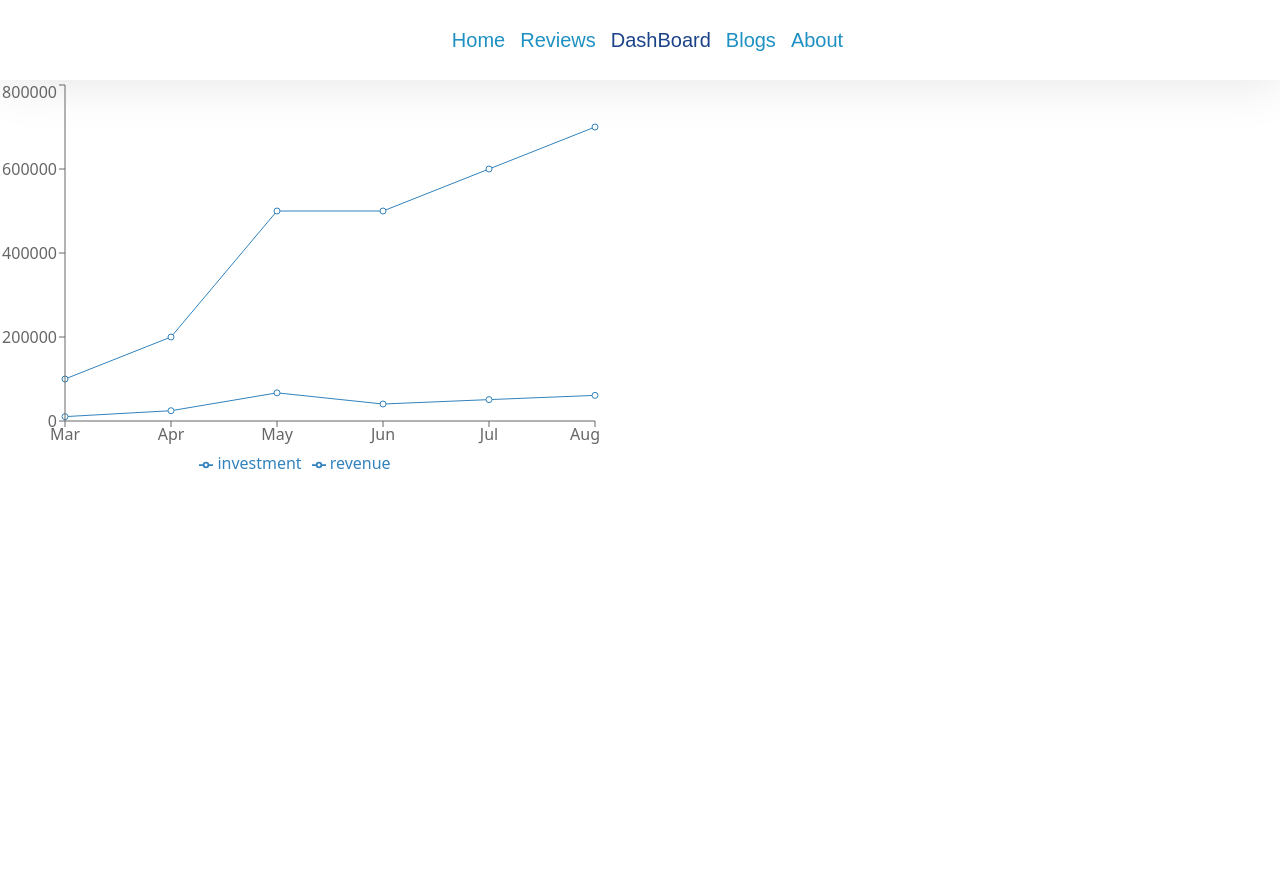
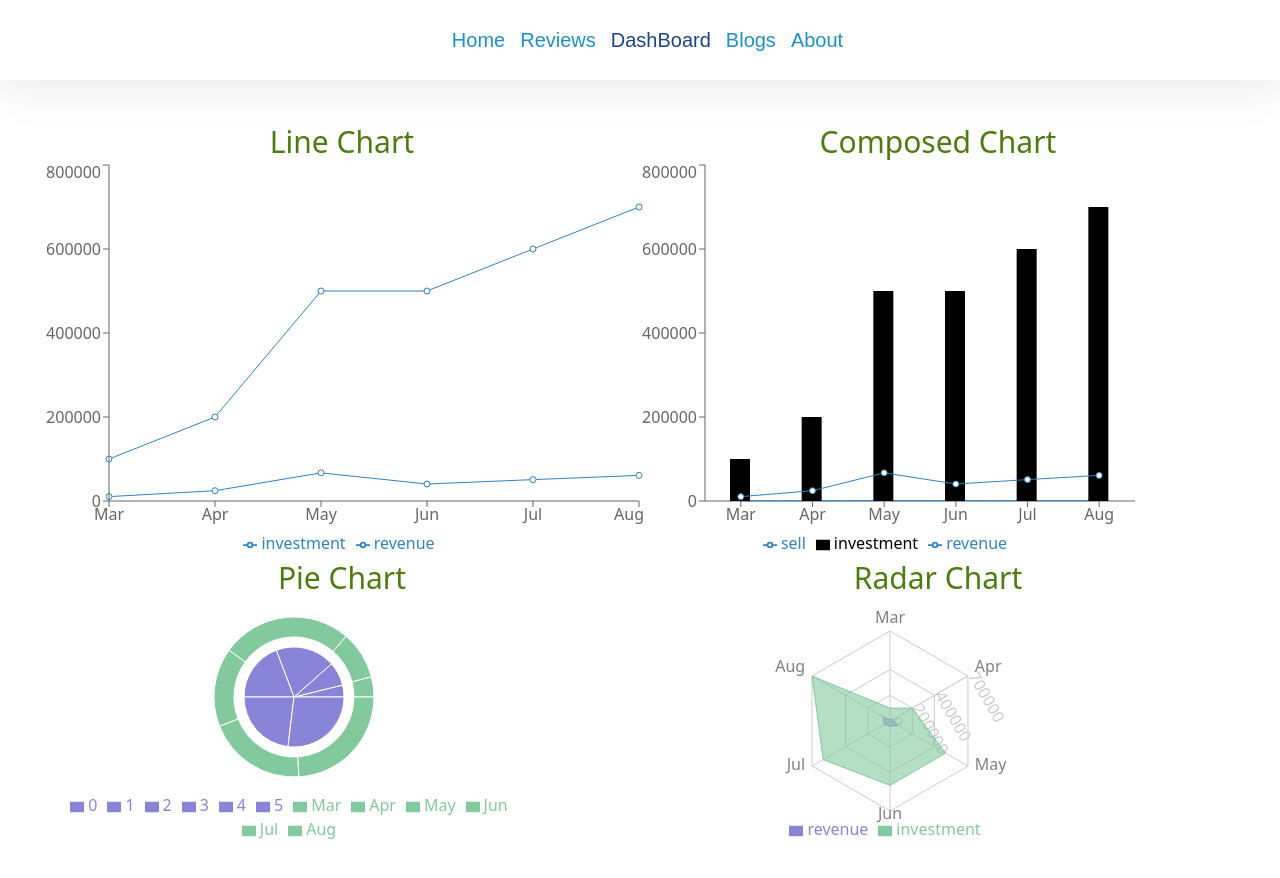
Before and after one commit to shagors/product-analysis-website, a React (Create React App) app: page /dashboard in a window 1280 px wide. Shown: the top 878 px of the page. Before the commit the page ends 800 px from the top, so only its background shows below. Built offline with nearby package versions, Linux system fonts and the light colour scheme.

Commit message:
4 charts add and connect with dashboard

```diff
--- /dev/null
+++ b/src/components/AllChart/ComposedChartDiagram.js
@@ -0,0 +1,23 @@
+import React from 'react';
+import { Area, Bar, ComposedChart, Legend, Line, Tooltip, XAxis, YAxis } from 'recharts';
+import MyChartData from '../../hooks/MyChartData';
+
+const ComposedChartDiagram = () => {
+    const [data, setData]= MyChartData();
+    return (
+        <div>
+            <h2 className="text-3xl text-lime-700">Composed Chart</h2>
+            <ComposedChart width={500} height={400} data={data}>
+                <XAxis dataKey={'month'}></XAxis>
+                <YAxis dataKey={'investment'}></YAxis>
+                <Tooltip></Tooltip>
+                <Legend></Legend>
+                <Area dataKey={'sell'}></Area>
+                <Bar barSize={20} dataKey={'investment'}></Bar>
+                <Line dataKey={'revenue'}></Line>
+            </ComposedChart>
+        </div>
+    );
+};
+
+export default ComposedChartDiagram;
--- a/src/components/AllChart/LineChartDiagram.js
+++ b/src/components/AllChart/LineChartDiagram.js
@@ -5,6 +5,8 @@ import MyChartData from '../../hooks/MyChartData';
 const LineChartDiagram = () => {
     const [data, setData] = MyChartData();
     return (
+        <div>
+            <h2 className="text-3xl text-lime-700">Line Chart</h2>
             <LineChart width={600} height={400} data={data}>
                 <Line dataKey={'investment'}></Line>
                 <Line dataKey={'revenue'}></Line>
@@ -13,6 +15,7 @@ const LineChartDiagram = () => {
                 <Tooltip></Tooltip>
                 <Legend></Legend>
             </LineChart>
+        </div>
     );
 };
 
--- /dev/null
+++ b/src/components/AllChart/PieChartDiagram.js
@@ -0,0 +1,20 @@
+import React from 'react';
+import { Legend, Pie, PieChart, Tooltip } from 'recharts';
+import MyChartData from '../../hooks/MyChartData';
+
+const PieChartDiagram = () => {
+    const [data, setData] = MyChartData();
+    return (
+        <div>
+            <h2 className="text-3xl text-lime-700">Pie Chart</h2>
+            <PieChart width={500} height={250}>
+                <Pie data={data} dataKey={'investment'} cx='50%' cy='50%' outerRadius={50} fill='#8884d8'></Pie>
+                <Pie data={data} dataKey={'revenue'} cx='50%' cy='50%' innerRadius={60} outerRadius={80} fill='#82ca9d' nameKey={'month'}></Pie>
+                <Tooltip></Tooltip>
+                <Legend></Legend>
+            </PieChart>
+        </div>
+    );
+};
+
+export default PieChartDiagram;
--- /dev/null
+++ b/src/components/AllChart/RadarChartDiagram.js
@@ -0,0 +1,23 @@
+import React from 'react';
+import { Legend, PolarAngleAxis, PolarGrid, PolarRadiusAxis, Radar, RadarChart, Tooltip } from 'recharts';
+import MyChartData from '../../hooks/MyChartData';
+
+const RadarChartDiagram = () => {
+    const [data, setData] = MyChartData();
+    return (
+        <div>
+            <h2 className="text-3xl text-lime-700">Radar Chart</h2>
+            <RadarChart outerRadius={90} width={500} height={250} data={data}>
+                <PolarGrid></PolarGrid>
+                <PolarAngleAxis dataKey={'month'}></PolarAngleAxis>
+                <PolarRadiusAxis angle={30} domain={[0, 150]}></PolarRadiusAxis>
+                <Radar dataKey={'revenue'} stroke='#8884d8' fill='#8884d8' fillOpacity={0.6}></Radar>
+                <Radar dataKey={'investment'} stroke='#82ca9d' fill='#82ca9d' fillOpacity={0.6}></Radar>
+                <Tooltip></Tooltip>
+                <Legend></Legend>
+            </RadarChart>
+        </div>
+    );
+};
+
+export default RadarChartDiagram;
--- a/src/components/Dashboard/Dashboard.js
+++ b/src/components/Dashboard/Dashboard.js
@@ -1,11 +1,17 @@
+import ComposedChartDiagram from "../AllChart/ComposedChartDiagram";
 import LineChartDiagram from "../AllChart/LineChartDiagram";
+import PieChartDiagram from "../AllChart/PieChartDiagram";
+import RadarChartDiagram from "../AllChart/RadarChartDiagram";
 
 
 const Dashboard = () => {
 
     return (
-        <div>
+        <div className="md:grid grid-cols-2 p-5 m-6">
             <LineChartDiagram></LineChartDiagram>
+            <ComposedChartDiagram></ComposedChartDiagram>
+            <PieChartDiagram></PieChartDiagram>
+            <RadarChartDiagram></RadarChartDiagram>
         </div>
     );
 };
```
Lines whose indentation alone changed are shown as unchanged.
